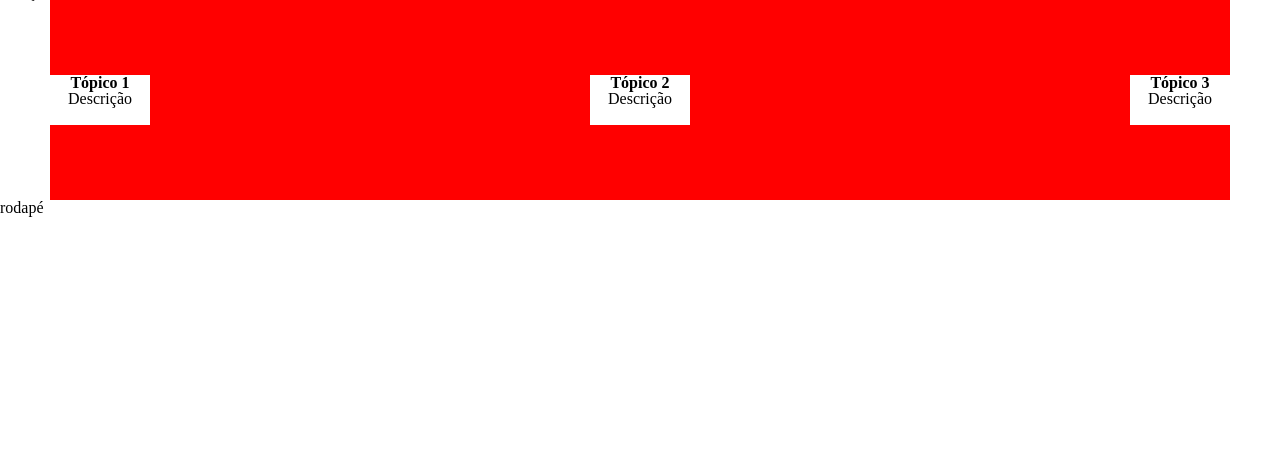
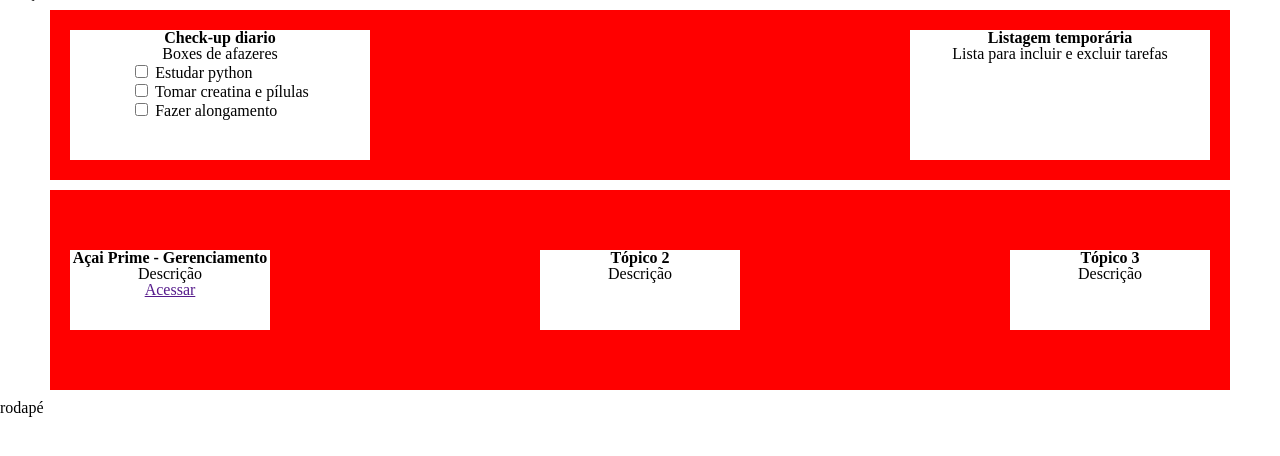
Before and after one commit to samuelsena25/projectbase, a Flask app: page / in a window 1280 px wide. Shown: the part 16-472 px from the top of the page. Run offline with Flask 3, Linux system fonts and the light colour scheme.

Commit message:
Acai Prime initial layout created.

```diff
--- a/static/css/style.css
+++ b/static/css/style.css
@@ -1,19 +1,39 @@
-.main-box {
+.app-box {
     display: flex;
     justify-content: space-between;
     align-items: center;
 
     height: 200px;
     background-color: red;
-    margin: 0 50px;
+    margin: 10px 50px;
+    padding: 0 20px;
 }
 
-.topic-box {
+.app-topic {
     display: flex;
     flex-direction: column;
     align-items: center;
 
     background-color: white;
-    width: 100px;
-    height: 50px;
+    width: 200px;
+    height: 80px;
 }
+
+.daily-box {
+    display: flex;
+    justify-content: space-between;
+
+    height: 130px;
+    background-color: red;
+    margin: 10px 50px;
+    padding: 20px;
+}
+
+.daily-topic {
+    display: flex;
+    flex-direction: column;
+    align-items: center;
+
+    background-color: white;
+    width: 300px;
+}
--- a/templates/index.html
+++ b/templates/index.html
@@ -16,17 +16,49 @@
         <p>cabeçalho</p>
     </header>
 
-    <section class="main-box">
-        <div class="topic-box">
-            <h1>Tópico 1</h1>
+    <section class="daily-box">
+        <div class="daily-topic">
+            <h2>Check-up diario</h2>
+            <p>Boxes de afazeres</p>
+            <ul>
+                <li>
+                    <label>
+                        <input type="checkbox">
+                        Estudar python
+                    </label>
+                </li>
+                <li>
+                    <label>
+                        <input type="checkbox">
+                        Tomar creatina e pílulas
+                    </label>
+                </li>
+                <li>
+                    <label>
+                        <input type="checkbox">
+                        Fazer alongamento
+                    </label>
+                </li>
+            </ul>
+        </div>
+        <div class="daily-topic">
+            <h2>Listagem temporária</h2>
+            <p>Lista para incluir e excluir tarefas</p>
+        </div>
+    </section>
+
+    <section class="app-box">
+        <div class="app-topic">
+            <h2>Açai Prime - Gerenciamento</h2>
+            <p>Descrição</p>
+            <a href="">Acessar</a>
+        </div>
+        <div class="app-topic">
+            <h2>Tópico 2</h2>
             <p>Descrição</p>
         </div>
-        <div class="topic-box">
-            <h1>Tópico 2</h1>
-            <p>Descrição</p>
-        </div>
-        <div class="topic-box">
-            <h1>Tópico 3</h1>
+        <div class="app-topic">
+            <h2>Tópico 3</h2>
             <p>Descrição</p>
         </div>
     </section>
```
Also changed, not shown: templates/acaiprime.html (added, +29 -0 lines), static/css/acaiprime.css (added).
